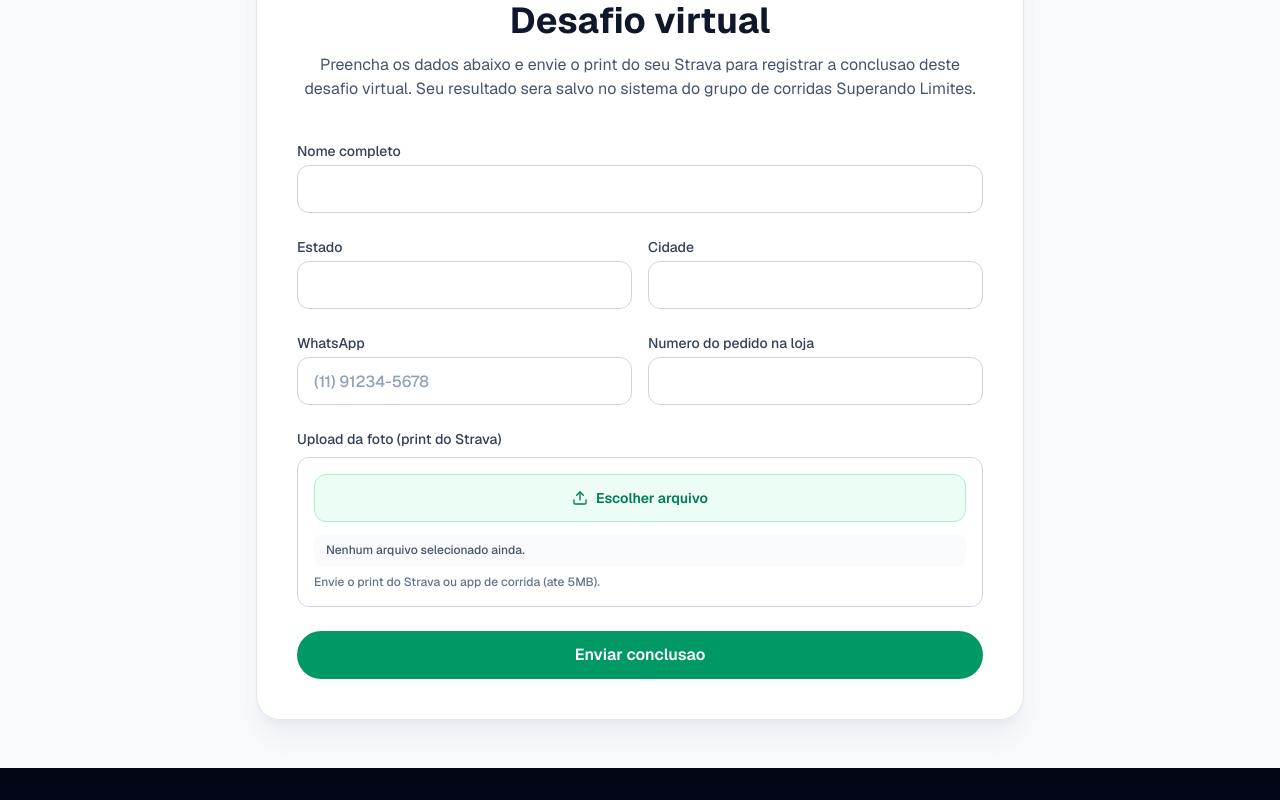
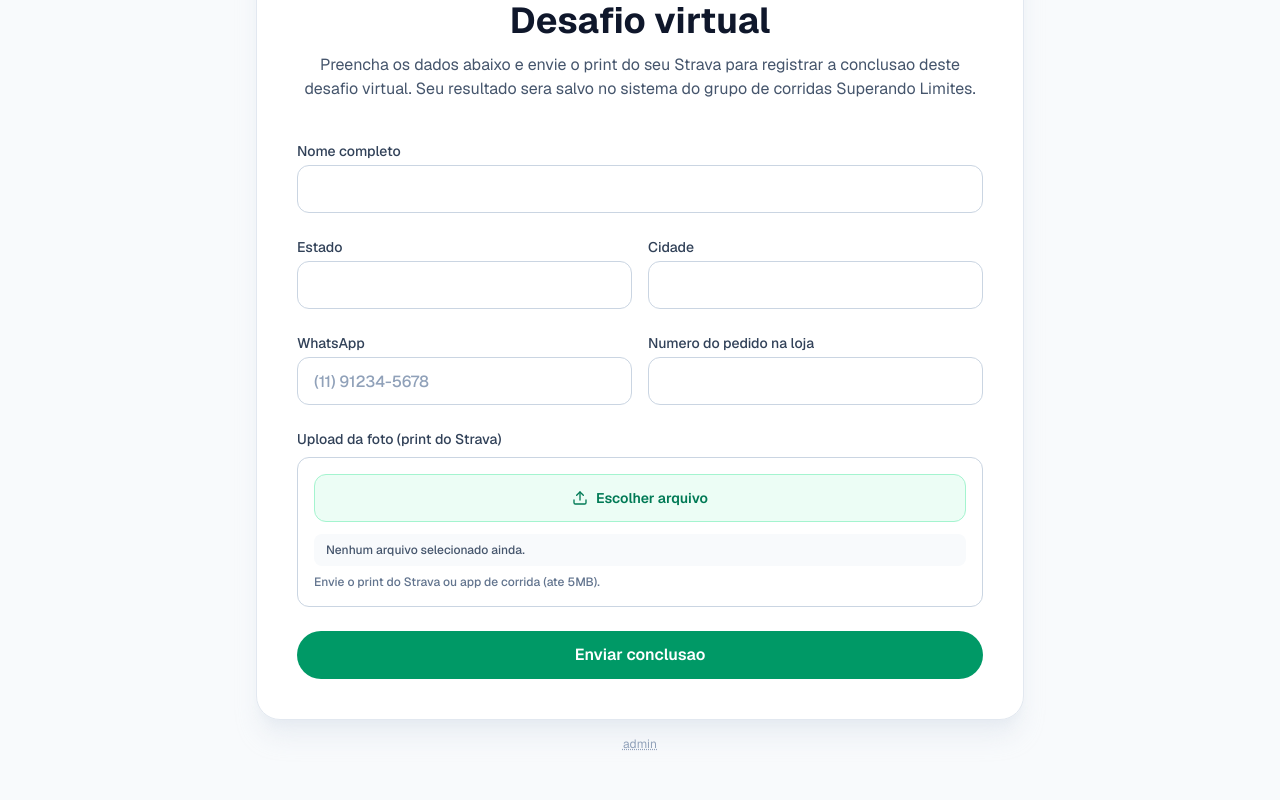
Before and after one commit to Ano-Software/Desafiodajapa, a Next.js app: page /conclusao/1 in a window 1280 px wide. Shown: the part 236-1036 px from the top of the page. Before the commit the page ends 1004 px from the top, so only its background shows below. Built offline with nearby package versions, Linux system fonts and the light colour scheme.

Commit message:
tela inical admin

```diff
--- a/app/conclusao/[slug]/page.tsx
+++ b/app/conclusao/[slug]/page.tsx
@@ -189,7 +189,7 @@ export default function ChallengeConclusionPage({
 
   return (
     <div className="min-h-screen bg-slate-50 text-slate-900">
-      <main className="mx-auto flex min-h-screen max-w-5xl items-center justify-center px-4 py-12">
+      <main className="mx-auto flex min-h-screen max-w-5xl flex-col items-center justify-center px-4 py-12 space-y-4">
         <div className="w-full max-w-3xl rounded-3xl border border-slate-200 bg-white/95 p-8 shadow-xl shadow-slate-200/70 sm:p-10">
           <div className="flex flex-col items-center text-center">
             <Image
@@ -412,6 +412,12 @@ export default function ChallengeConclusionPage({
             </button>
           </form>
         </div>
+        <a
+          href="/admin/login"
+          className="text-xs text-slate-400 underline decoration-dotted hover:text-slate-500"
+        >
+          admin
+        </a>
       </main>
     </div>
   );
```
